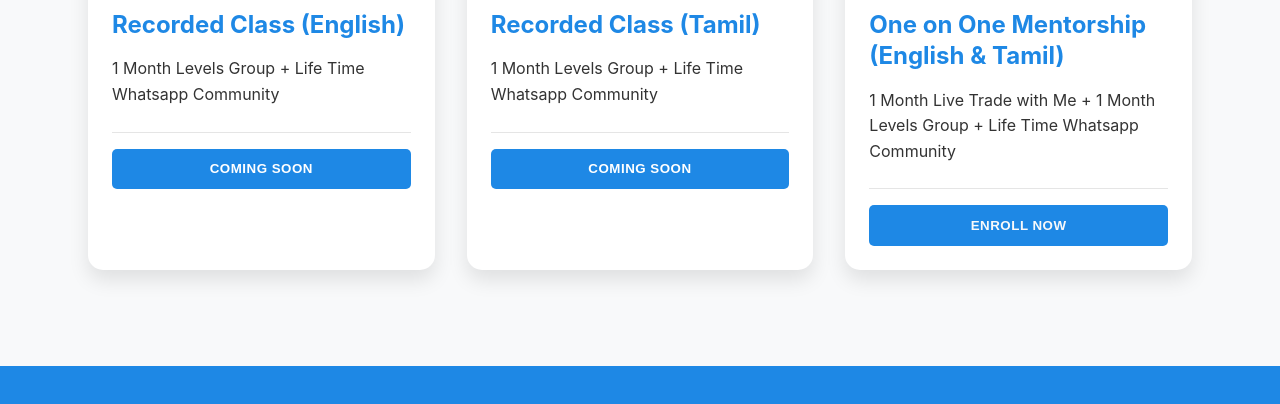
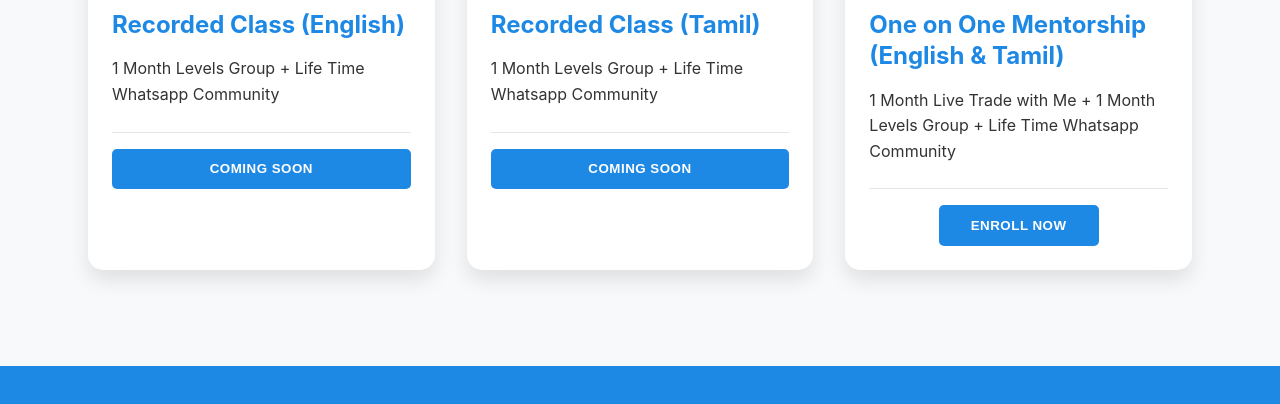
Before and after one commit to vickybobbytrader/vickycoursewebsite, a website: page index.html in a window 1280 px wide. Shown: the part 2057-2461 px from the top of the page. Drawn offline with Linux system fonts and the light colour scheme.

Commit message:
Update index.html

```diff
--- a/index.html
+++ b/index.html
@@ -112,7 +112,7 @@
                             <p class="course-description">1 Month Live Trade with Me + 1 Month Levels Group + Life Time Whatsapp Community</p>
 
                             <div class="course-details">
-                                <button class="enroll-button"><a href="https://rpy.club/lm/ZJfKalR7mi">Enroll Now</a></button>
+                                <a href="https://rpy.club/lm/ZJfKalR7mi"><button class="enroll-button">Enroll Now</button></a>
                             </div>
                         </div>
                     </div>
```
